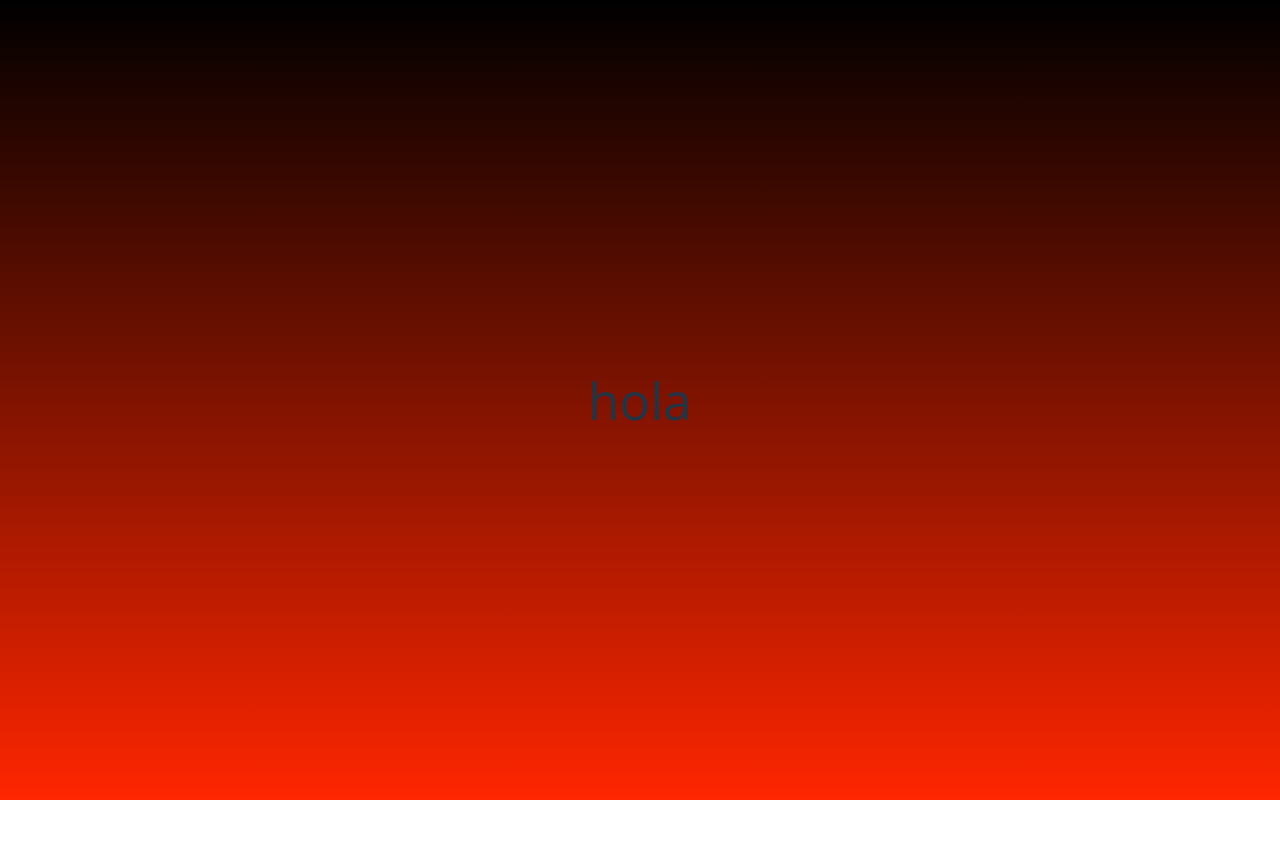
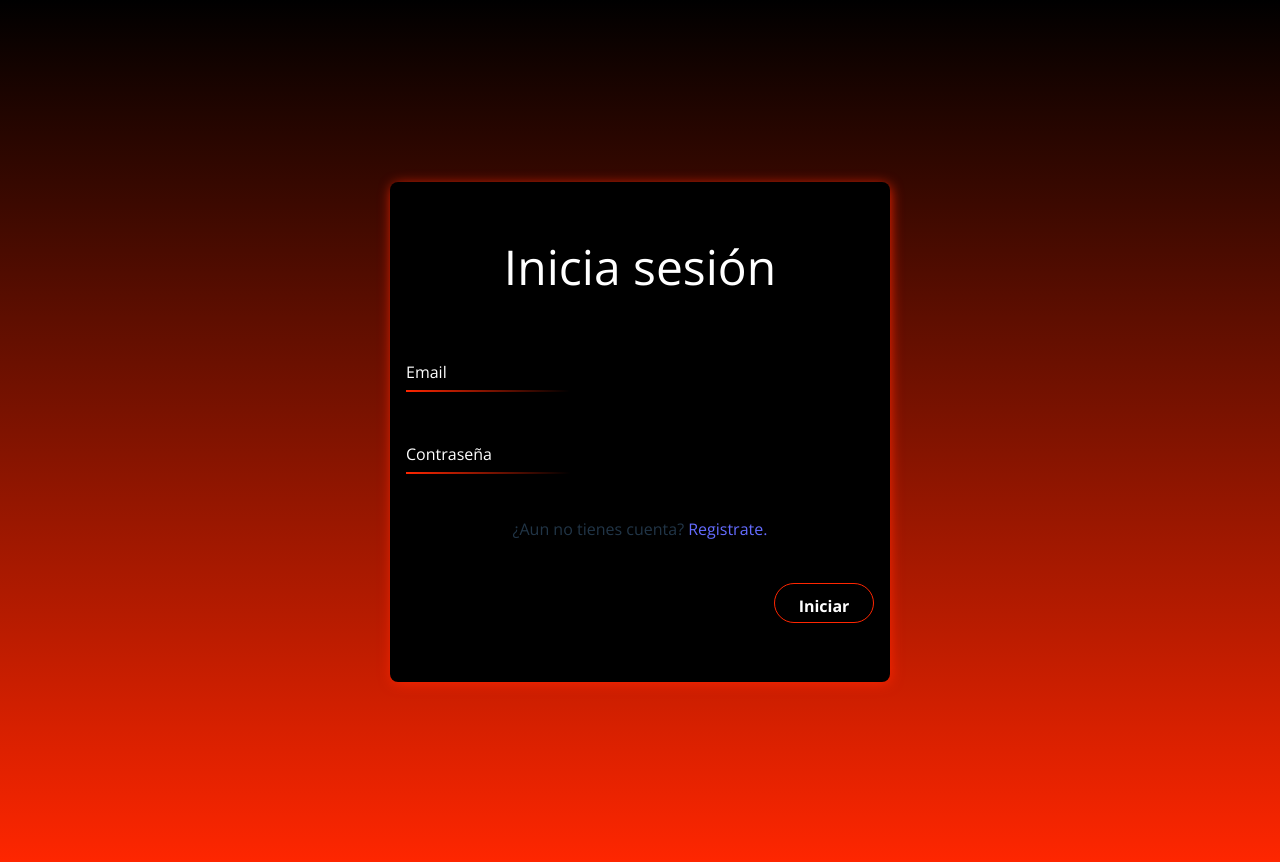
Before and after one commit to facubraga92/ECOMMERCE, a React (Vite) app in the folder FRONT/ecommerce-front/: page / in a window 1280 px wide. Before the commit the page ends 800 px from the top, so only its background shows below. Built offline with nearby package versions, Linux system fonts and the light colour scheme; a web font is replaced by a local one.

Commit message:
Cambios Generales

```diff
--- a/FRONT/ecommerce-front/src/App.jsx
+++ b/FRONT/ecommerce-front/src/App.jsx
@@ -3,15 +3,17 @@ import "./App.css";
 import Register from "./components/Register";
 import Login from "./components/Login";
 import ProductsGrid from "./components/ProductsGrid";
+import { useSelector } from "react-redux";
 
 function App() {
+  const user = useSelector((state)=> state.user)
   return (
     <>
       <Routes>
-        <Route path={"/"} element={<h1>hola</h1>} />
+        <Route path={"/"} element={(user.name)?(<ProductsGrid/>):(<Login/>)} />
         <Route path={"/register"} element={<Register />} />
         <Route path={"/login"} element={<Login />} />
-        <Route path={"/products/all"} element={<ProductsGrid />} />
+        {/* <Route path={"/products/all"} element={<ProductsGrid />} /> */}
         {/* <Route path={"/users/:id"} element={<Profile />} />
         <Route path={"/products/:type"} element={<Product />} />
         <Route path={"/products/search/:name"} element={<Search />} />
--- a/FRONT/ecommerce-front/src/components/Login.jsx
+++ b/FRONT/ecommerce-front/src/components/Login.jsx
@@ -109,7 +109,7 @@ const Login = () => {
               </Link>
             </label>
           </div>
-          <button>Iniciar sesión</button>
+          <button>Iniciar</button>
         </form>
       </div>
     </>
--- a/FRONT/ecommerce-front/src/components/Register.jsx
+++ b/FRONT/ecommerce-front/src/components/Register.jsx
@@ -101,7 +101,7 @@ const Register = () => {
             </Link>
           </label>
         </div>
-        <button type="submit">Continuar</button>
+        <button type="submit">Registrar</button>
       </form>
     </div>
   );
```
